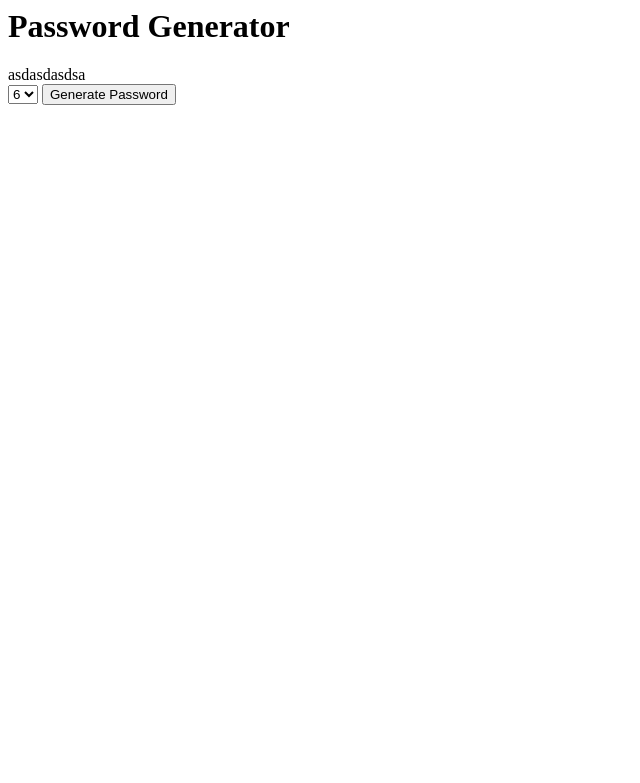
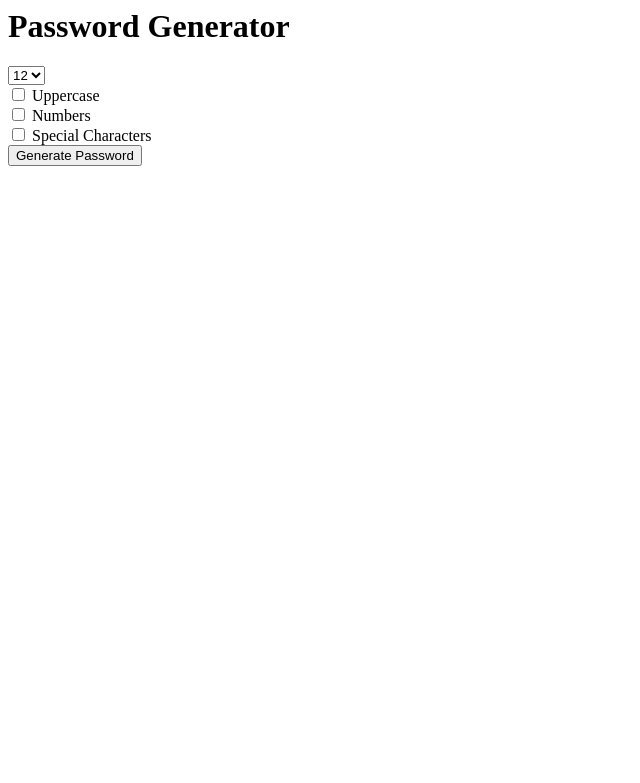
Before and after one commit to njamhour/Linkatech-TCC, a Django app: page / in a window 1280 px wide. Shown: the top 783 px of the page, without its empty margins (0-640 px from the left). Run offline with Django 3.2, Linux system fonts and the light colour scheme.

Commit message:
027 - Making random password

```diff
--- a/Homolog/comandos.txt
+++ b/Homolog/comandos.txt
@@ -1 +1,3 @@
-python
+python manage.py runserver
+
+(Fazendo aula 27)
--- a/Homolog/password_generator/generator/templates/generator/home.html
+++ b/Homolog/password_generator/generator/templates/generator/home.html
@@ -1,15 +1,21 @@
 <h1>Password Generator</h1>
-
-{{ password }}
-
 <form action="{% url 'password' %}">
     <select name="length">
         <option value="6">6</option>
         <option value="7">7</option>
         <option value="8">8</option>
         <option value="9">9</option>
-        <option value="1">1</option>
+        <option value="10">10</option>
+        <option value="11">11</option>
+        <option value="12" selected="selected">12</option>
+        <option value="13">13</option>
     </select>
-
+<br>
+    <input type="checkbox" name="uppercase"> Uppercase
+<br>
+    <input type="checkbox" name="numbers"> Numbers
+<br>
+    <input type="checkbox" name="special"> Special Characters
+<br>
     <input type="submit" value="Generate Password">
 </form>
--- a/Homolog/password_generator/generator/templates/generator/password.html
+++ b/Homolog/password_generator/generator/templates/generator/password.html
@@ -1 +1,2 @@
-PASSWORD
+<h1>Your password is:</h1>
+<h2>{{ password }}</h2>
--- a/Homolog/password_generator/generator/views.py
+++ b/Homolog/password_generator/generator/views.py
@@ -1,11 +1,23 @@
 from django.shortcuts import render
 from django.http import HttpResponse
+import random
 
 # Create your views here.
 
 def home(request):
     #return HttpResponse('Hello mano')
-    return render(request, 'generator/home.html', {'password':'asdasdasdsa'})
+    return render(request, 'generator/home.html')
 
 def password(request):
-    return render(request, 'generator/password.html')
+
+    characters = list('abcdefgijklmnopqrsuvwxyz')
+
+    length = 10
+
+    thepassword = ''
+
+    for x in range(length):
+        thepassword += random.choice(characters)
+
+
+    return render(request, 'generator/password.html', {'password':thepassword})
```
